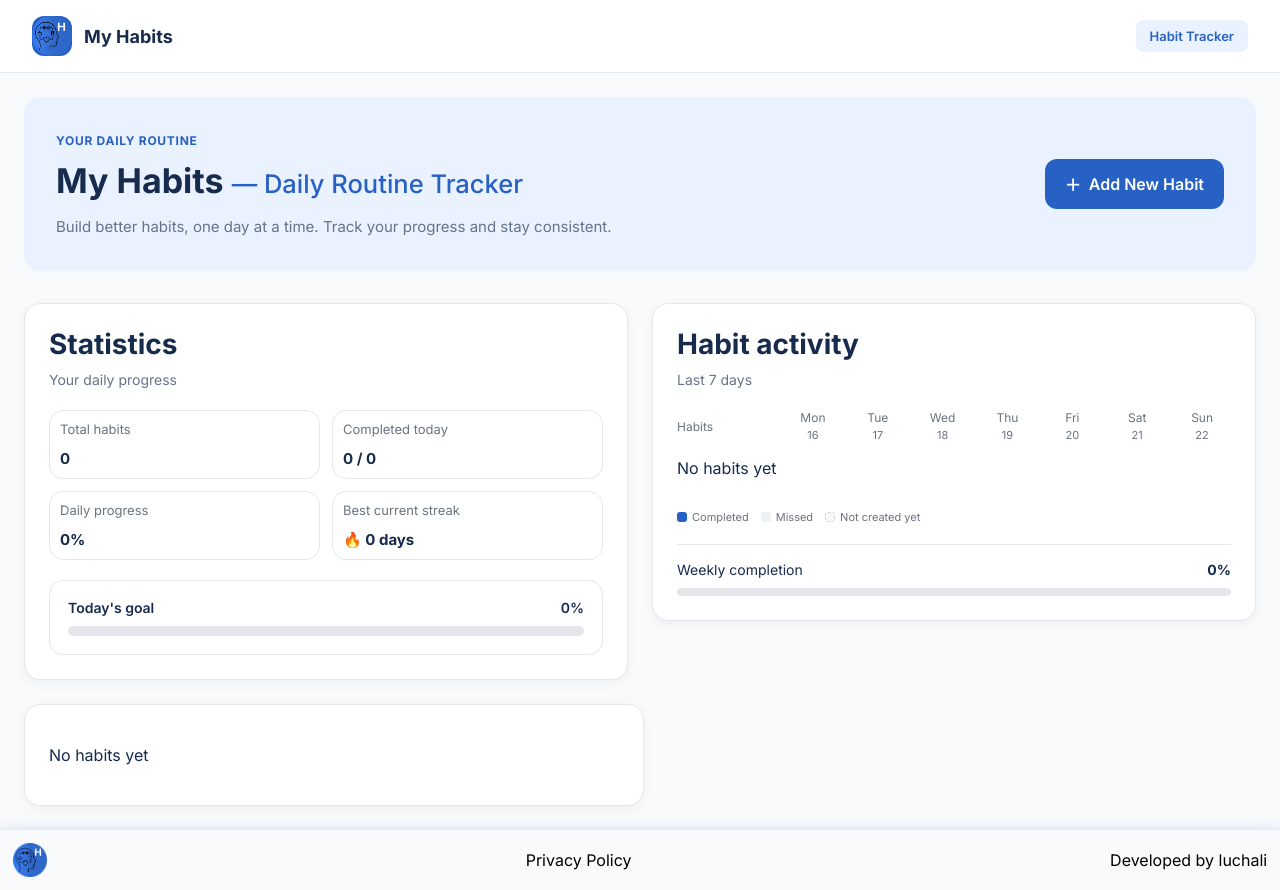
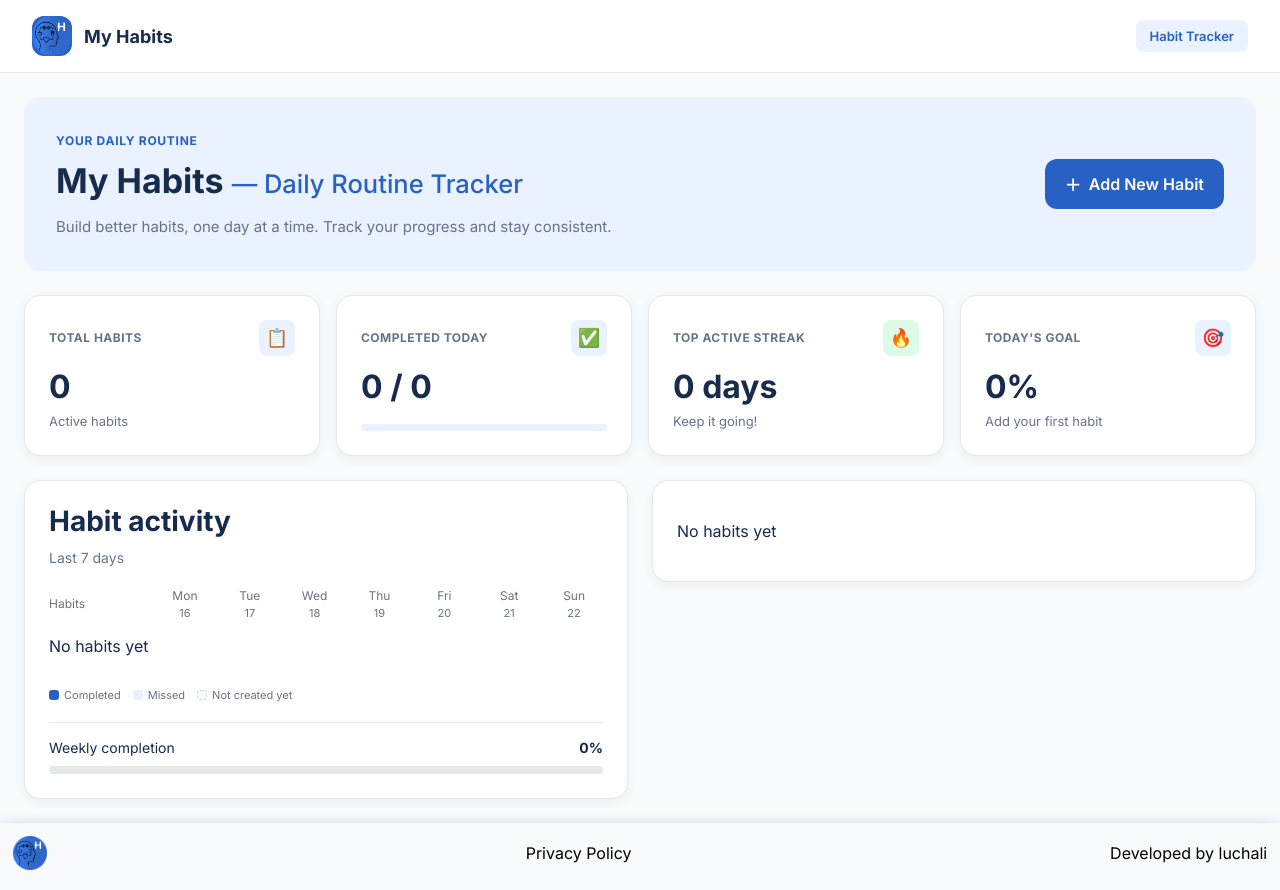
Before and after one commit to luchali/habit-tracker-angular, an Angular app: page / in a window 1280 px wide. Built offline with nearby package versions, Linux system fonts and the light colour scheme.

Commit message:
feat: add dashboard KPI cards

```diff
--- a/src/app/components/habit-statistics/habit-statistics.html
+++ b/src/app/components/habit-statistics/habit-statistics.html
@@ -1,4 +1,4 @@
-<section class="statistics">
+<!-- <section class="statistics">
     <app-section-heading
       class="statistics__header"
       title="Statistics"
@@ -42,4 +42,34 @@
       ></div>
     </div>
   </div>
+</section> -->
+<section class="statistics">
+  <app-stat-card
+    title="Total Habits"
+    [value]="totalHabits().toString()"
+    description="Active habits"
+    icon="📋"
+  />
+
+  <app-stat-card
+    title="Completed Today"
+    [value]="completedLabel()"
+    [progress]="dailyProgress()"
+    icon="✅"
+  />
+
+  <app-stat-card
+    title="Top Active Streak"
+    [value]="maxStreak() + ' days'"
+    description="Keep it going!"
+    icon="🔥"
+    variant="success"
+  />
+
+  <app-stat-card
+    title="Today's Goal"
+    [value]="dailyProgress() + '%'"
+    [description]="remainingLabel()"
+    icon="🎯"
+  />
 </section>
--- a/src/app/components/habit-statistics/habit-statistics.scss
+++ b/src/app/components/habit-statistics/habit-statistics.scss
@@ -1,90 +1,117 @@
+// @use 'utils/mixins' as m;
+// .statistics {
+//   display: flex;
+//   flex-direction: column;
+//   gap: 20px;
+//   // border-radius: 33px;
+//   // padding: 15px;
+//   // box-shadow: 0.5px 2px 4px rgba(0, 0, 0, 0.419);
+
+//   width: 100%;
+//   min-width: 0;
+
+//   &__header {
+//     h2 {
+//       margin: 0;
+//       font-size: 22px;
+//       font-weight: 700;
+//     }
+
+//     p {
+//       margin: 5px 0 0;
+//       color: #6b7280;
+//       font-size: 14px;
+//     }
+//   }
+
+//   &__grid {
+//     display: grid;
+//     grid-template-columns: repeat(2, minmax(0, 1fr));
+//     gap: 12px;
+
+//     @include m.mobile-small {
+//       grid-template-columns: 1fr;
+//     }
+//   }
+
+//   &__card {
+//     display: flex;
+//     flex-direction: column;
+//     gap: 12px;
+
+//     padding: 10px;
+
+//     background: white;
+//     border: 1px solid #e5e7eb;
+//     border-radius: 14px;
+
+//     span {
+//       color: #6b7280;
+//       font-size: 13px;
+//     }
+
+//     strong {
+//       font-size: 15px;
+//       font-weight: 700;
+//     }
+//   }
+
+//   &__progress {
+//     display: flex;
+//     flex-direction: column;
+//     gap: 10px;
+
+//     padding: 18px;
+//     background: white;
+//     border: 1px solid #e5e7eb;
+//     border-radius: 14px;
+//   }
+
+//   &__progress-info {
+//     display: flex;
+//     justify-content: space-between;
+//     font-size: 14px;
+//     font-weight: 600;
+//   }
+
+//   &__progress-track {
+//     height: 10px;
+//     background: #e5e7eb;
+//     border-radius: 100px;
+//     overflow: hidden;
+//   }
+
+//   &__progress-fill {
+//     height: 100%;
+//     background: #2861c4;
+//     border-radius: inherit;
+//     transition: width 0.3s ease;
+//   }
+// }
+
 @use 'utils/mixins' as m;
+
+:host {
+  display: block;
+  min-width: 0;
+  container-type: inline-size;
+}
+
 .statistics {
-  display: flex;
-  flex-direction: column;
-  gap: 20px;
-  // border-radius: 33px;
-  // padding: 15px;
-  // box-shadow: 0.5px 2px 4px rgba(0, 0, 0, 0.419);
+  display: grid;
+  grid-template-columns: repeat(4, minmax(0, 1fr));
+  gap: 16px;
+  align-items: stretch;
+}
 
-  width: 100%;
-  min-width: 0;
-
-  &__header {
-    h2 {
-      margin: 0;
-      font-size: 22px;
-      font-weight: 700;
-    }
-
-    p {
-      margin: 5px 0 0;
-      color: #6b7280;
-      font-size: 14px;
-    }
-  }
-
-  &__grid {
-    display: grid;
+@container (max-width: 900px) {
+  .statistics {
     grid-template-columns: repeat(2, minmax(0, 1fr));
-    gap: 12px;
-
-    @include m.mobile-small {
-      grid-template-columns: 1fr;
-    }
-  }
-
-  &__card {
-    display: flex;
-    flex-direction: column;
-    gap: 12px;
-
-    padding: 10px;
-
-    background: white;
-    border: 1px solid #e5e7eb;
-    border-radius: 14px;
-
-    span {
-      color: #6b7280;
-      font-size: 13px;
-    }
-
-    strong {
-      font-size: 15px;
-      font-weight: 700;
-    }
-  }
-
-  &__progress {
-    display: flex;
-    flex-direction: column;
-    gap: 10px;
-
-    padding: 18px;
-    background: white;
-    border: 1px solid #e5e7eb;
-    border-radius: 14px;
-  }
-
-  &__progress-info {
-    display: flex;
-    justify-content: space-between;
-    font-size: 14px;
-    font-weight: 600;
-  }
-
-  &__progress-track {
-    height: 10px;
-    background: #e5e7eb;
-    border-radius: 100px;
-    overflow: hidden;
-  }
-
-  &__progress-fill {
-    height: 100%;
-    background: #2861c4;
-    border-radius: inherit;
-    transition: width 0.3s ease;
   }
 }
+
+@container (max-width: 480px) {
+  .statistics {
+    grid-template-columns: minmax(0, 1fr);
+  }
+}
--- a/src/app/components/habit-statistics/habit-statistics.ts
+++ b/src/app/components/habit-statistics/habit-statistics.ts
@@ -2,9 +2,10 @@ import { Component, computed, input } from '@angular/core';
 import { Habit } from '@models/habit.model';
 import { formatDate } from '@utils/format-date';
 import { SectionHeading } from '../section-heading/section-heading';
+import { StatCard } from '../stat-card/stat-card';
 
 @Component({
-  imports: [SectionHeading],
+  imports: [SectionHeading, StatCard],
   selector: 'app-habit-statistics',
   styleUrl: './habit-statistics.scss',
   templateUrl: './habit-statistics.html',
@@ -34,4 +35,26 @@ export class HabitStatistics {
       (this.completedToday() / total) * 100
     );
   });
+
+  remainingHabits = computed(() =>
+    this.totalHabits() - this.completedToday()
+  );
+
+  completedLabel = computed(() =>
+    `${this.completedToday()} / ${this.totalHabits()}`
+  );
+
+  remainingLabel = computed(() => {
+    const remaining = this.remainingHabits();
+
+    if (this.totalHabits() === 0) {
+      return 'Add your first habit';
+    }
+
+    if (remaining === 0) {
+      return 'All habits completed!';
+    }
+
+    return `${remaining} habit${remaining === 1 ? '' : 's'} remaining`;
+  });
 }
--- /dev/null
+++ b/src/app/components/stat-card/stat-card.html
@@ -0,0 +1,42 @@
+<article
+  class="stat-card"
+  [class.stat-card--success]="variant() === 'success'"
+>
+  <div class="stat-card__header">
+    <h3 class="stat-card__title">
+      {{ title() }}
+    </h3>
+
+    <div class="stat-card__icon" aria-hidden="true">
+      {{ icon() }}
+    </div>
+  </div>
+
+  <div class="stat-card__body">
+    <strong class="stat-card__value">
+      {{ value() }}
+    </strong>
+
+    @if (description()) {
+      <p class="stat-card__description">
+        {{ description() }}
+      </p>
+    }
+  </div>
+
+  @if (progress() !== null) {
+    <div
+      class="stat-card__progress"
+      role="progressbar"
+      [attr.aria-label]="title()"
+      aria-valuemin="0"
+      aria-valuemax="100"
+      [attr.aria-valuenow]="progress()"
+    >
+      <div
+        class="stat-card__progress-fill"
+        [style.width.%]="progress()"
+      ></div>
+    </div>
+  }
+</article>
--- /dev/null
+++ b/src/app/components/stat-card/stat-card.scss
@@ -0,0 +1,112 @@
+@use 'utils/variables' as v;
+
+:host {
+  display: block;
+  height: 100%;
+  min-width: 0;
+}
+
+.stat-card {
+  display: flex;
+  flex-direction: column;
+  gap: 12px;
+  box-sizing: border-box;
+
+  height: 100%;
+  min-width: 0;
+  padding: v.$spacing-lg;
+
+  background: v.$uicard-color;
+  border: 1px solid v.$uicardborder-color;
+  border-radius: v.$radius-lg;
+  box-shadow: v.$shadow-card;
+
+  transition:
+    box-shadow 0.2s ease,
+    transform 0.2s ease;
+
+  &:hover {
+    transform: translateY(-2px);
+    box-shadow: 0 8px 24px rgba(15, 23, 42, 0.08);
+  }
+
+  &__header {
+    display: flex;
+    align-items: center;
+    justify-content: space-between;
+    gap: 12px;
+    min-width: 0;
+  }
+
+  &__title {
+    margin: 0;
+    color: v.$text-secondary;
+
+    font-size: 12px;
+    font-weight: 700;
+    letter-spacing: 0.04em;
+    text-transform: uppercase;
+  }
+
+  &__icon {
+    display: grid;
+    place-items: center;
+    flex-shrink: 0;
+
+    width: 36px;
+    height: 36px;
+
+    background: v.$primary-light;
+    border-radius: v.$radius-sm;
+
+    font-size: 18px;
+  }
+
+  &__body {
+    display: flex;
+    flex-direction: column;
+    gap: 6px;
+    flex: 1;
+    min-width: 0;
+  }
+
+  &__value {
+    color: v.$text-primary;
+    font-size: clamp(24px, 2.5vw, 32px);
+    font-weight: 700;
+    line-height: 1.2;
+    overflow-wrap: anywhere;
+  }
+
+  &__description {
+    margin: 0;
+    color: v.$text-secondary;
+    font-size: 13px;
+    line-height: 1.5;
+  }
+
+  &__progress {
+    height: 7px;
+    overflow: hidden;
+
+    background: v.$primary-light;
+    border-radius: 999px;
+  }
+
+  &__progress-fill {
+    height: 100%;
+    background: v.$primary-color;
+    border-radius: inherit;
+    transition: width 0.3s ease;
+  }
+
+  &--success {
+    .stat-card__icon {
+      background: v.$success-light;
+    }
+
+    .stat-card__progress-fill {
+      background: v.$success-dark;
+    }
+  }
+}
--- /dev/null
+++ b/src/app/components/stat-card/stat-card.ts
@@ -0,0 +1,18 @@
+import { Component, input } from '@angular/core';
+
+@Component({
+  imports: [],
+  selector: 'app-stat-card',
+  styleUrl: './stat-card.scss',
+  templateUrl: './stat-card.html',
+})
+export class StatCard {
+  title = input.required<string>();
+  value = input.required<string>();
+
+  description = input<string>('');
+  icon = input<string>('📊');
+
+  progress = input<number | null>(null);
+  variant = input<'primary' | 'success'>('primary');
+}
--- a/src/app/pages/home/home.html
+++ b/src/app/pages/home/home.html
@@ -8,19 +8,18 @@
     class="home__hero"
     (addClicked)="openAddModal()"
   />
-  <div class="home__habitssection">
+
     <!-- <app-ui-card class="home__form">
       <app-habit-form
         (habitCreated)="addHabit($event)"
       ></app-habit-form>
     </app-ui-card> -->
 
-    <app-ui-card class="home__statistics">
     <app-habit-statistics
+      class="home__statistics"
       [habits]="habits()"
       [maxStreak]="maxStreak()"
     ></app-habit-statistics>
-    </app-ui-card>
 
 <!--
     <div class="streak">
@@ -40,7 +39,6 @@
         </span>
       </div>
     </div> -->
-  </div>
 
   <div class="home_statisticsection">
     <app-ui-card>
--- a/src/app/pages/home/home.scss
+++ b/src/app/pages/home/home.scss
@@ -3,7 +3,7 @@
 
 .home {
   display: grid;
-  grid-template-columns: minmax(0, 1fr) minmax(0, 1fr);
+  grid-template-columns: repeat(2, minmax(0, 1fr));
   gap: 24px;
   padding: 24px;
   align-items: start;
@@ -13,6 +13,7 @@
   }
 
   &_habitssection {
+    grid-column: 1 / -1;
     display: grid;
     grid-template-columns: max-content minmax(0, 1fr);
     gap: 24px;
@@ -27,14 +28,10 @@
     max-width: 100%;
   }
 
-  &__statistics {
+  &_list,
+  &_statisticsection {
     min-width: 0;
-  }
-
-  &_list {
-    grid-column: 1 / -1;
-    width: min(100%, 620px);
-    min-width: 0;
+    width: 100%;
   }
 
   @include m.desktop {
@@ -58,15 +55,21 @@
     }
   }
 
- &__archive {
+  &__hero,
+  &__statistics,
+  &__archive {
     grid-column: 1 / -1;
-    width: 100%;
     min-width: 0;
   }
-   &__hero {
-    display: block;
-    grid-column: 1 / -1;
-    margin-bottom: 8px;
+
+  @include m.desktop {
+    grid-template-columns: 1fr;
+    padding: 24px;
+  }
+
+  @include m.mobile {
+    gap: 16px;
+    padding: 16px;
   }
 }
 
```
Also changed, not shown: 1 other file (tests, documents, lock files or other folders).
